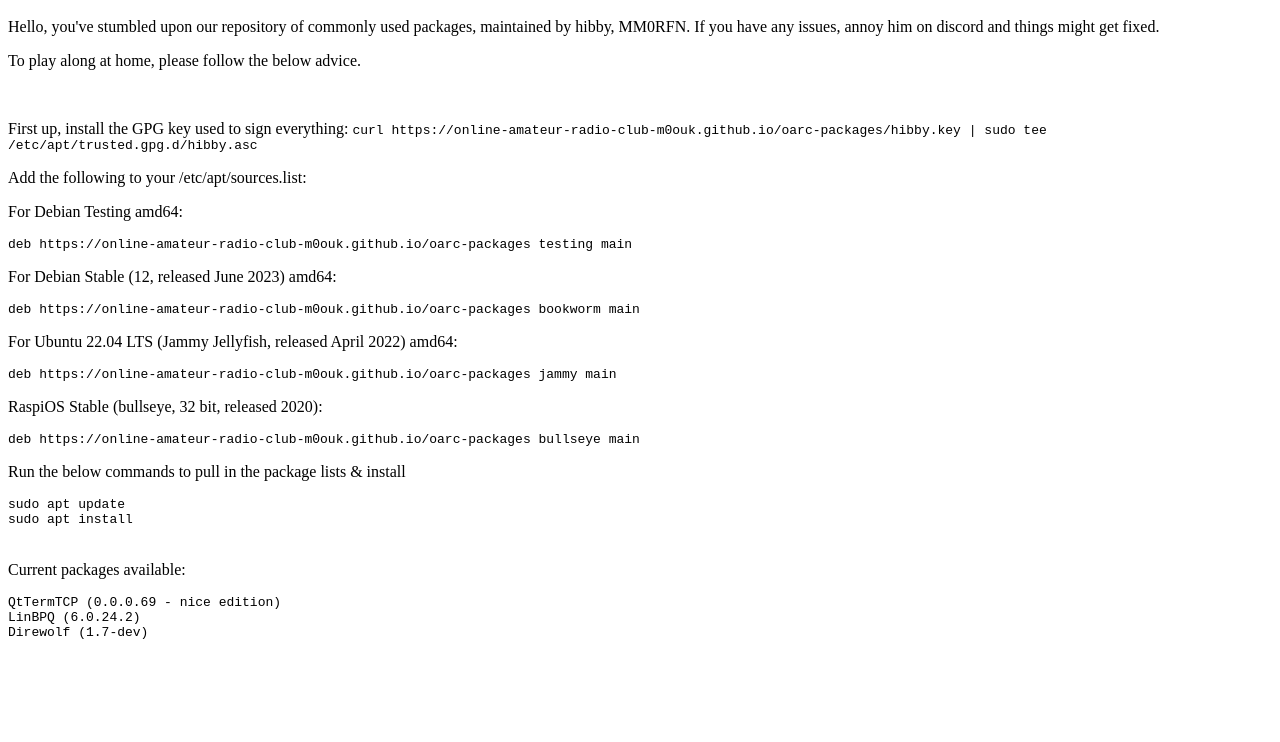
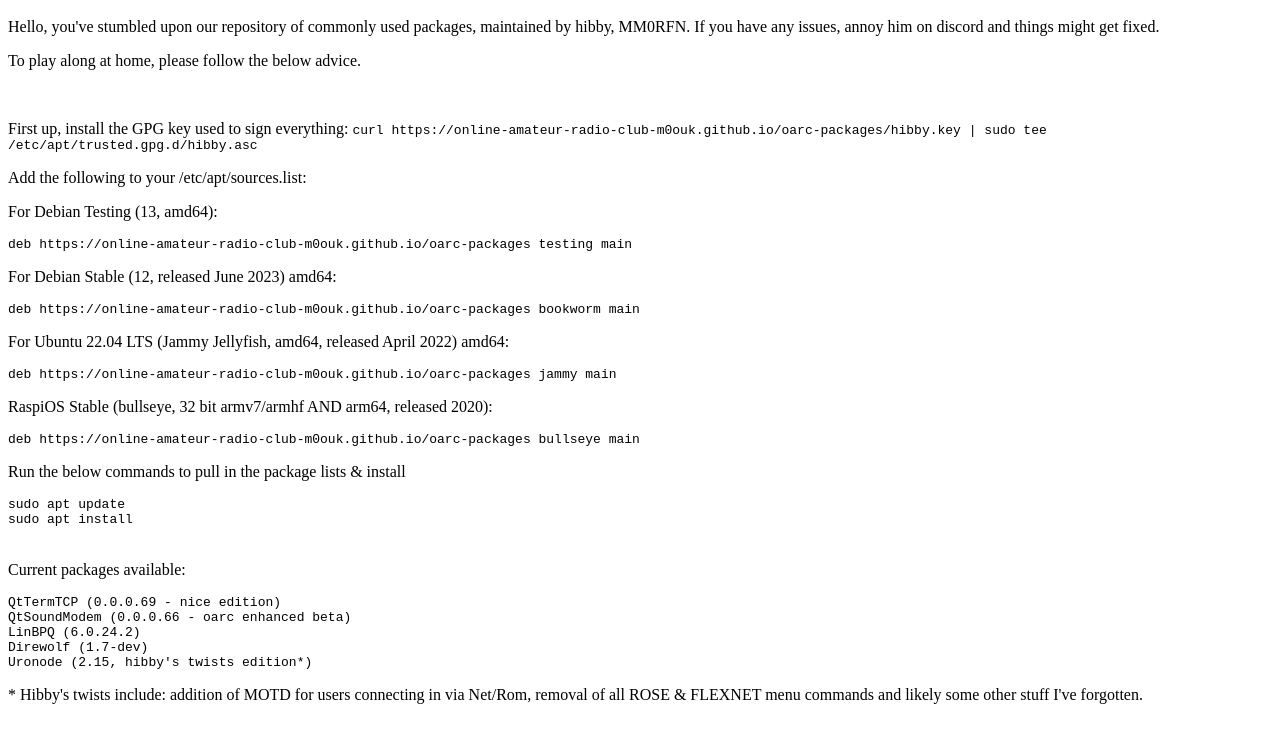
Before and after one commit to Online-Amateur-Radio-Club-M0OUK/oarc-packages, a plain HTML site: page index.html in a window 1280 px wide. Shown: the part 48-790 px from the top of the page. Drawn offline with Linux system fonts and the light colour scheme.

Commit message:
Update the webpage for more information

```diff
--- a/index.html
+++ b/index.html
@@ -9,13 +9,13 @@
 		<code> curl https://online-amateur-radio-club-m0ouk.github.io/oarc-packages/hibby.key | sudo tee /etc/apt/trusted.gpg.d/hibby.asc </code>
 
 		<p>Add the following to your /etc/apt/sources.list:</p>
-		<p>For Debian Testing amd64:</p>
+		<p>For Debian Testing (13, amd64):</p>
 		<code>deb https://online-amateur-radio-club-m0ouk.github.io/oarc-packages testing main</code>
 		<p> For Debian Stable (12, released June 2023) amd64:</p>
 		<code> deb https://online-amateur-radio-club-m0ouk.github.io/oarc-packages bookworm main</code>
-	<p> For Ubuntu 22.04 LTS (Jammy Jellyfish, released April 2022) amd64:</p>
+	<p> For Ubuntu 22.04 LTS (Jammy Jellyfish, amd64, released April 2022) amd64:</p>
 	<code> deb https://online-amateur-radio-club-m0ouk.github.io/oarc-packages jammy main </code>
-	<p> RaspiOS Stable (bullseye, 32 bit, released 2020): </p>
+	<p> RaspiOS Stable (bullseye, 32 bit armv7/armhf AND arm64, released 2020): </p>
 	<code> deb https://online-amateur-radio-club-m0ouk.github.io/oarc-packages bullseye main</code>
 	<br />
 	<p>Run the below commands to pull in the package lists & install <p>
@@ -23,8 +23,11 @@
 	<code> sudo apt install <pick from below packages> </code> <br >
 	<br />
 	<p> Current packages available: </p>
-	<code> QtTermTCP (0.0.0.69 - nice edition)</code><br />
+	<code>QtTermTCP (0.0.0.69 - nice edition)</code><br />
+	<code>QtSoundModem (0.0.0.66 - oarc enhanced beta)</code><br />
 	<code>LinBPQ (6.0.24.2)</code><br />
 	<code>Direwolf (1.7-dev) </code><br />
+	<code>Uronode (2.15, hibby's twists edition*) </code><br />
+	<p> * Hibby's twists include: addition of MOTD for users connecting in via Net/Rom, removal of all ROSE & FLEXNET menu commands and likely some other stuff I've forgotten. <p>
 	</body>
 </html>
```
